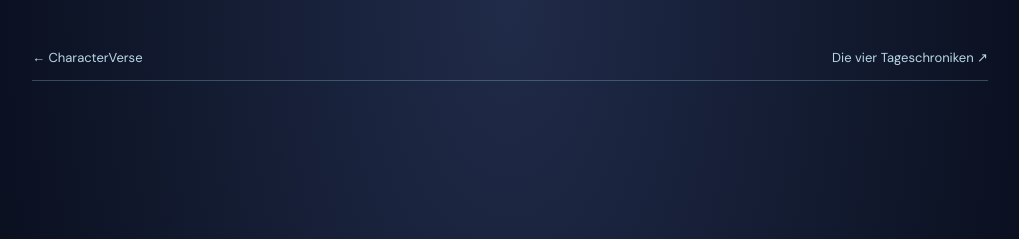
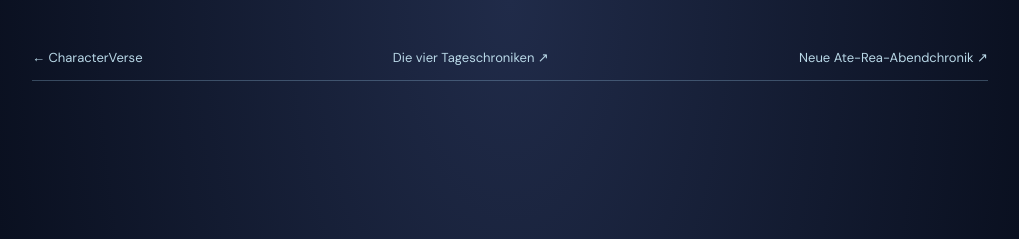
Before and after one commit to gaussa72-boop/ate-rea-characterverse, a website: page public/journal/index.html in a window 1280 px wide. Shown: the top 239 px of the page, without its empty margins (130-1149 px from the left). Drawn offline with Linux system fonts and the light colour scheme.

Commit message:
Link new Ate Rea evening chronicle from shared forum journal

```diff
--- a/public/journal/index.html
+++ b/public/journal/index.html
@@ -14,7 +14,7 @@ body{background:radial-gradient(ellipse at 50% 0%,#202b49 0%,#0a1020 58%,#080b14
 .entry{border-top:1px solid #8cb7d633;padding:20px 0}.entry time{display:block;color:#8ea7c3;font-size:10px;letter-spacing:.16em}.entry a{font:500 25px 'Cormorant Garamond',Georgia,serif;color:#e6d4a8}.entry p{color:#c1cad9;line-height:1.8;font-size:13px;max-width:720px}
 @media(max-width:600px){.journal{padding:18px 13px 55px}.hero{padding:52px 0 34px}}
 </style></head><body><main class="journal">
-<nav><a href="/">← CharacterVerse</a><a href="https://ate-rea-vermachtnis.onrender.com/geschichten/index.html">Die vier Tageschroniken ↗</a></nav>
+<nav><a href="/">← CharacterVerse</a><a href="https://ate-rea-vermachtnis.onrender.com/geschichten/index.html">Die vier Tageschroniken ↗</a><a href="https://ate-rea-vermachtnis.onrender.com/geschichten/2026-11-27-das-archiv-das-noch-nicht-traeumte.html">Neue Ate-Rea-Abendchronik ↗</a></nav>
 <header class="hero"><small>FIGUREN · DIALOGE · WELTENBAU</small><h1>Tägliche Charakterchronik</h1><p>Ein lebendiges Archiv für die Stimmen, Entscheidungen und Wandlungen der Figuren im Ate-Rea-Universum. Jede Ausgabe beleuchtet einen eigenen Charakterweg und bewahrt zugleich die fortlaufende Kontinuität.</p></header>
 <section class="archive"><h2>Alle Charakterchroniken</h2><article class="entry"><time datetime="2026-11-27">27. NOVEMBER 2026 · KAELORS PERSPEKTIVE</time><a href="/journal/2026-11-27-kaelor-und-die-stunde-ohne-befehl.html">Kaelor und die Stunde ohne Befehl ↗</a><p>Kaelor entdeckt, dass verantwortungsvolle Führung nicht jede Unsicherheit beseitigt, sondern sichere, überprüfbare und gemeinsam getragene Entscheidungen ermöglicht.</p></article>
 <article class="entry"><time datetime="2026-11-26">26. NOVEMBER 2026 · SHEAS PERSPEKTIVE</time><a href="/journal/2026-11-26-shea-und-das-licht-ohne-zeugin.html">Shea und das Licht ohne Zeugin ↗</a><p>Shea entdeckt, dass sie nicht nur die Erinnerungen anderer bewahren, sondern auch ihre eigene Stimme in die gemeinsame Chronik einbringen darf.</p></article>
```
